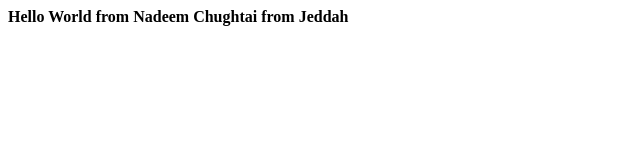
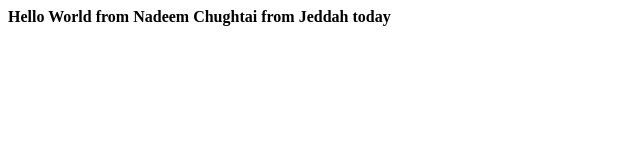
Before and after one commit to nadeemchughtai/bootcamp2020, a plain HTML site: page index.html in a window 1280 px wide. Shown: the full height of the page, 0-640 px from the left. Drawn offline with Linux system fonts and the light colour scheme.

Commit message:
added today
file updated

```diff
--- a/index.html
+++ b/index.html
@@ -7,7 +7,7 @@
 </head>
 <body>
     <div>
-        <b>Hello World from Nadeem Chughtai from Jeddah</b>
+        <b>Hello World from Nadeem Chughtai from Jeddah today</b>
     </div>
 </body>
 </html>
```
